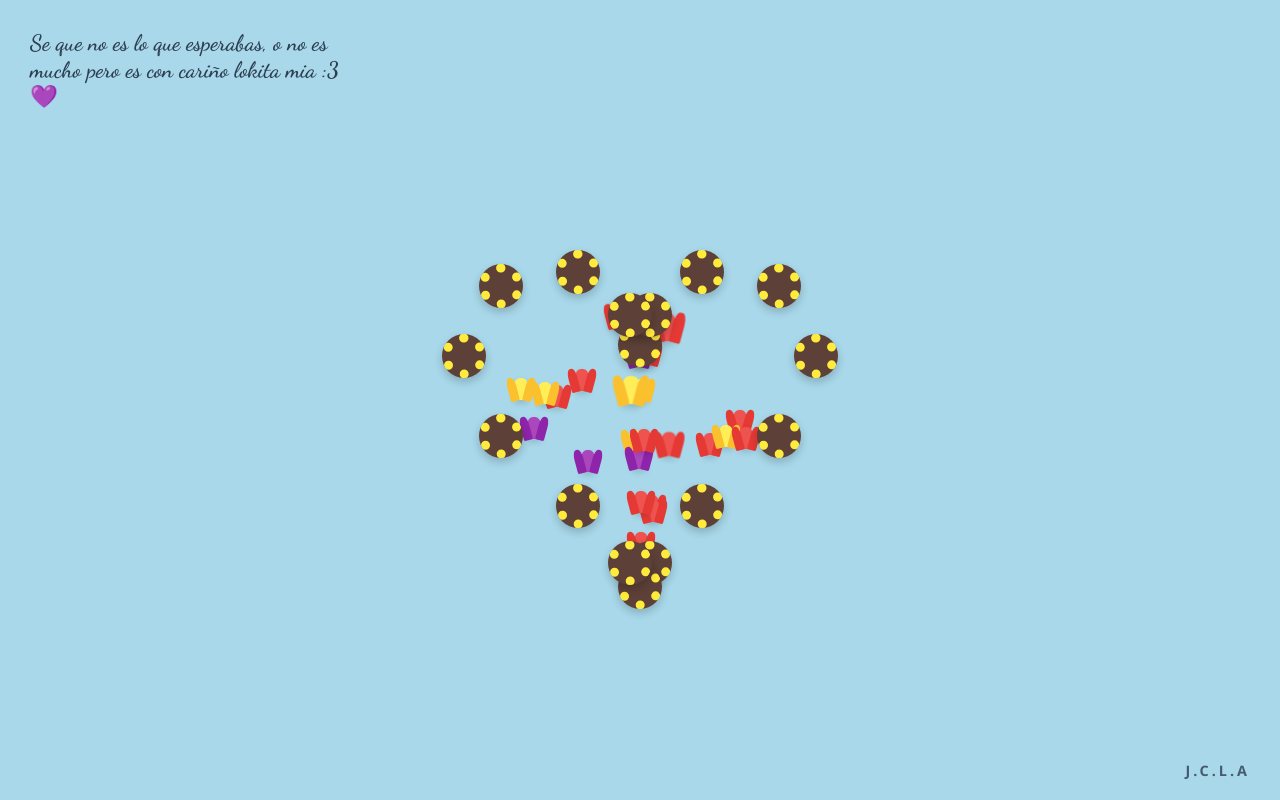
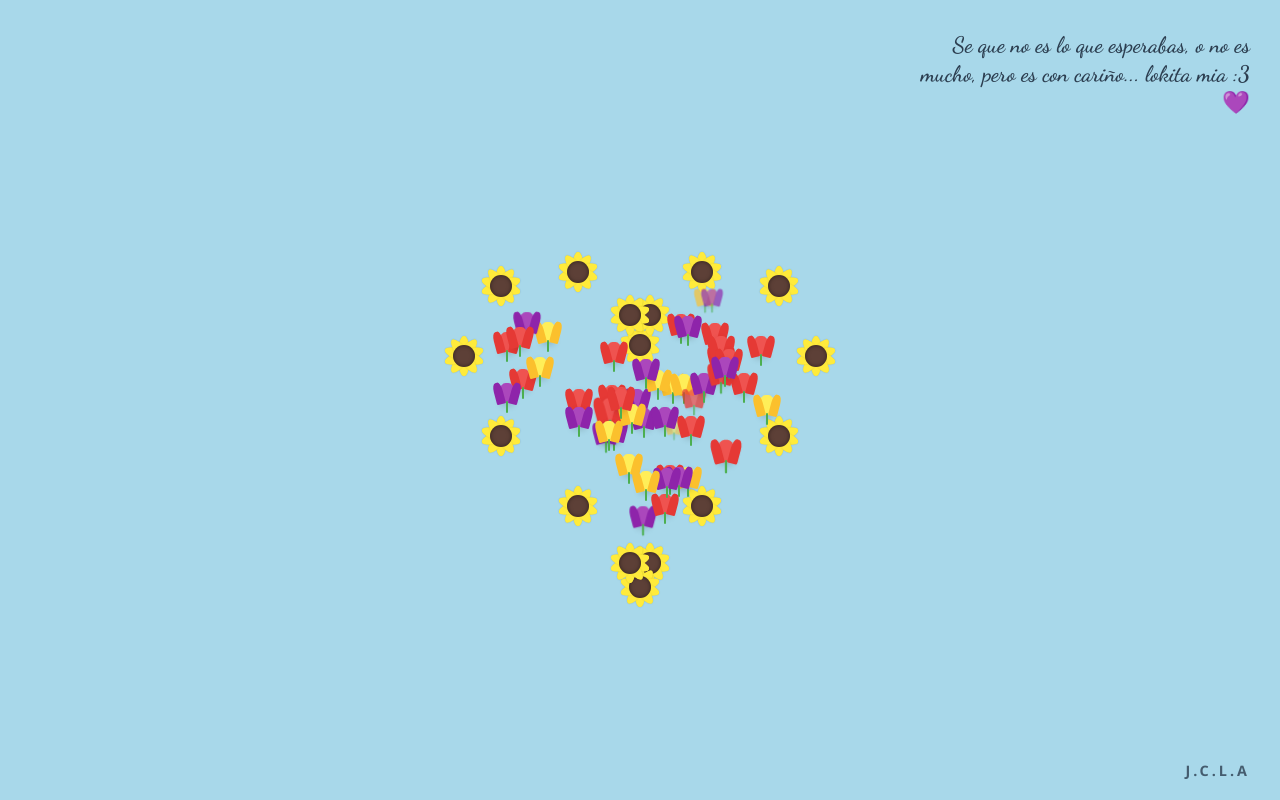
Before and after one commit to JeanLasso/Flores, a plain HTML site: page index.html in a window 1280 px wide. Drawn offline with Linux system fonts and the light colour scheme.

Commit message:
Update title and styles in index.html

```diff
--- a/index.html
+++ b/index.html
@@ -3,11 +3,11 @@
 <head>
     <meta charset="UTF-8">
     <meta name="viewport" content="width=device-width, initial-scale=1.0">
-    <title>Para ti 💜</title>
-    <!-- Importando una fuente elegante y romántica desde Google Fonts -->
+    <title>M.K 💜</title>
+    <!-- Fuente romántica para el texto -->
     <link href="https://fonts.googleapis.com/css2?family=Dancing+Script:wght@600&display=swap" rel="stylesheet">
     <style>
-        /* Fondo celeste */
+        /* Fondo y estructura general */
         body {
             margin: 0;
             padding: 0;
@@ -19,16 +19,17 @@
             overflow: hidden;
         }
 
-        /* Mensaje Superior Derecha (Actualizado) */
+        /* Mensaje Superior Derecha */
         .mensaje-superior {
             position: absolute;
             top: 30px;
-            left: 30px; /* Movido a la derecha */
-            font-size: 1.4rem; /* Tamaño reducido, ideal para esta fuente cursiva */
-            font-family: 'Dancing Script', cursive; /* Nueva fuente bonita */
+            right: 30px;
+            text-align: right;
+            font-size: 1.4rem;
+            font-family: 'Dancing Script', cursive;
             color: #2c3e50;
-            max-width: 320px;
-            line-height: 1.2;
+            max-width: 335px;
+            line-height: 1.3;
             animation: aparecerTexto 3s ease-in-out;
             z-index: 10;
         }
@@ -53,41 +54,63 @@
             100% { opacity: 1; transform: translateY(0); }
         }
 
-        /* Contenedor del corazón */
+        /* Contenedor central */
         #heart-container {
             position: relative;
             width: 0;
             height: 0;
         }
 
-        @keyframes popIn {
-            0% { transform: translate(-50%, -50%) scale(0); opacity: 0; }
-            70% { transform: translate(-50%, -50%) scale(1.2); opacity: 1; }
-            100% { transform: translate(-50%, -50%) scale(1); opacity: 1; }
+        /* Contenedor individual para fijar posición y no interferir con la animación */
+        .flower-wrapper {
+            position: absolute;
+            transform: translate(-50%, -50%);
         }
 
-        /* --- GIRASOLES --- */
+        /* Animación de florecer suave */
+        .sunflower, .tulip {
+            transform: scale(0);
+            animation: popIn 0.8s cubic-bezier(0.175, 0.885, 0.32, 1.275) forwards;
+        }
+
+        @keyframes popIn {
+            0% { transform: scale(0); opacity: 0; }
+            55% { transform: scale(1.15); opacity: 1; }
+            100% { transform: scale(1); opacity: 1; }
+        }
+
+        /* --- ESTILOS DEL GIRASOL MEJORADO --- */
         .sunflower {
-            position: absolute;
-            width: 26px;
-            height: 26px;
-            background-color: #5d4037;
-            border: 9px dotted #ffeb3b;
-            border-radius: 50%;
-            transform: translate(-50%, -50%) scale(0);
-            animation: popIn 0.6s cubic-bezier(0.175, 0.885, 0.32, 1.275) forwards;
-            box-shadow: 0 4px 8px rgba(0,0,0,0.2);
+            position: relative;
+            width: 36px;
+            height: 36px;
             z-index: 3;
         }
 
-        /* --- TULIPANES --- */
+        .sunflower .petal {
+            position: absolute;
+            top: -2px; left: 12px;
+            width: 12px; height: 40px;
+            background: #ffeb3b;
+            border-radius: 50%;
+            box-shadow: 0 0 2px rgba(0,0,0,0.1);
+        }
+
+        .sunflower .center {
+            position: absolute;
+            top: 7px; left: 7px;
+            width: 22px; height: 22px;
+            background: #5d4037;
+            border-radius: 50%;
+            box-shadow: inset 0 0 4px rgba(0,0,0,0.5);
+            z-index: 2;
+        }
+
+        /* --- ESTILOS DEL TULIPÁN --- */
         .tulip {
-            position: absolute;
             width: 14px;
-            height: 22px;
+            height: 20px;
             border-radius: 40% 40% 10% 10%;
-            transform: translate(-50%, -50%) scale(0);
-            animation: popIn 0.6s cubic-bezier(0.175, 0.885, 0.32, 1.275) forwards;
             box-shadow: 0 3px 6px rgba(0,0,0,0.15);
             z-index: 1;
         }
@@ -97,11 +120,21 @@
             position: absolute;
             bottom: 0;
             width: 9px;
-            height: 24px;
+            height: 22px;
             border-radius: 40% 40% 10% 10%;
         }
         .tulip::before { left: -3px; transform: rotate(-15deg); transform-origin: bottom right; }
         .tulip::after { right: -3px; transform: rotate(15deg); transform-origin: bottom left; }
+
+        .tulip-stem {
+            position: absolute;
+            bottom: -10px; left: 50%;
+            transform: translateX(-50%);
+            width: 2px; height: 12px;
+            background: #4caf50;
+            z-index: -1;
+            border-radius: 2px;
+        }
 
         /* Colores de los Tulipanes */
         .tulip.red { background: #ef5350; }
@@ -119,10 +152,10 @@
 
     <!-- Mensaje Superior Derecha -->
     <div class="mensaje-superior">
-        Se que no es lo que esperabas, o no es mucho pero es con cariño lokita mia :3💜
+        Se que no es lo que esperabas, o no es mucho, pero es con cariño... lokita mia :3💜
     </div>
 
-    <!-- Contenedor del Corazón de Flores -->
+    <!-- Contenedor del Corazón -->
     <div id="heart-container"></div>
 
     <!-- Firma Inferior -->
@@ -139,43 +172,89 @@
             const numSunflowers = 16;
             for (let i = 0; i < numSunflowers; i++) {
                 let t = (i / numSunflowers) * Math.PI * 2;
-
                 let x = scale * (16 * Math.pow(Math.sin(t), 3));
                 let y = -scale * (13 * Math.cos(t) - 5 * Math.cos(2*t) - 2 * Math.cos(3*t) - Math.cos(4*t));
 
+                let wrapper = document.createElement('div');
+                wrapper.className = 'flower-wrapper';
+                wrapper.style.left = `${x}px`;
+                wrapper.style.top = `${y}px`;
+
                 let sunflower = document.createElement('div');
                 sunflower.className = 'sunflower';
-                sunflower.style.left = `${x}px`;
-                sunflower.style.top = `${y}px`;
+                sunflower.style.animationDelay = `${i * 0.15}s`;
 
-                sunflower.style.animationDelay = `${i * 0.15}s`;
-                container.appendChild(sunflower);
+                // Creando pétalos del girasol
+                for(let p = 0; p < 10; p++) {
+                    let petal = document.createElement('div');
+                    petal.className = 'petal';
+                    petal.style.transform = `rotate(${p * 36}deg)`;
+                    sunflower.appendChild(petal);
+                }
+
+                let center = document.createElement('div');
+                center.className = 'center';
+                sunflower.appendChild(center);
+
+                wrapper.appendChild(sunflower);
+                container.appendChild(wrapper);
             }
 
-            // 2. LLENAR EL INTERIOR CON TULIPANES
-            const numTulips = 55;
+            // 2. CALCULAR ÁREA INTERNA DEL CORAZÓN (Polígono virtual)
+            const poly = [];
+            for(let i = 0; i < 100; i++) {
+                let t = (i / 100) * Math.PI * 2;
+                // El factor 0.8 asegura que los tulipanes nazcan un poco más adentro y no tapen a los girasoles
+                let hx = 16 * Math.pow(Math.sin(t), 3) * 0.8;
+                let hy = -(13 * Math.cos(t) - 5 * Math.cos(2*t) - 2 * Math.cos(3*t) - Math.cos(4*t)) * 0.8;
+                poly.push({x: hx, y: hy});
+            }
+
+            // Algoritmo Ray-Casting para asegurar que un punto esté dentro del corazón
+            function isInside(x, y) {
+                let inside = false;
+                for (let i = 0, j = poly.length - 1; i < poly.length; j = i++) {
+                    let xi = poly[i].x, yi = poly[i].y;
+                    let xj = poly[j].x, yj = poly[j].y;
+                    let intersect = ((yi > y) != (yj > y)) && (x < (xj - xi) * (y - yi) / (yj - yi) + xi);
+                    if (intersect) inside = !inside;
+                }
+                return inside;
+            }
+
+            // 3. LLENAR EL INTERIOR CON TULIPANES DE FORMA UNIFORME
+            const numTulips = 75;
             const colors = ['red', 'yellow', 'purple'];
+            let tulipsAdded = 0;
 
-            for (let i = 0; i < numTulips; i++) {
-                let t = Math.random() * Math.PI * 2;
-                let r = Math.sqrt(Math.random()) * 0.82;
-                let s = scale * r;
+            while(tulipsAdded < numTulips) {
+                // Generar coordenadas al azar dentro del rango máximo del corazón
+                let rx = (Math.random() * 32 - 16);
+                let ry = (Math.random() * 34 - 17);
 
-                let x = s * (16 * Math.pow(Math.sin(t), 3));
-                let y = -s * (13 * Math.cos(t) - 5 * Math.cos(2*t) - 2 * Math.cos(3*t) - Math.cos(4*t));
+                // Si la coordenada cae exactamente dentro de la silueta del corazón:
+                if (isInside(rx, ry)) {
+                    let wrapper = document.createElement('div');
+                    wrapper.className = 'flower-wrapper';
+                    wrapper.style.left = `${rx * scale}px`;
+                    wrapper.style.top = `${ry * scale}px`;
 
-                x += (Math.random() - 0.5) * 12;
-                y += (Math.random() - 0.5) * 12;
+                    let tulip = document.createElement('div');
+                    let colorClass = colors[Math.floor(Math.random() * colors.length)];
+                    tulip.className = `tulip ${colorClass}`;
 
-                let tulip = document.createElement('div');
-                let colorClass = colors[Math.floor(Math.random() * colors.length)];
-                tulip.className = `tulip ${colorClass}`;
-                tulip.style.left = `${x}px`;
-                tulip.style.top = `${y}px`;
+                    let delay = 2.4 + (Math.random() * 4); // Comienzan a salir cuando los girasoles terminan
+                    tulip.style.animationDelay = `${delay}s`;
 
-                let delay = 2.5 + (Math.random() * 5);
-                tulip.style.animationDelay = `${delay}s`;
-                container.appendChild(tulip);
+                    let stem = document.createElement('div');
+                    stem.className = 'tulip-stem';
+                    tulip.appendChild(stem);
+
+                    wrapper.appendChild(tulip);
+                    container.appendChild(wrapper);
+
+                    tulipsAdded++; // Contamos solo los tulipanes que se plantaron con éxito
+                }
             }
         });
     </script>
```
